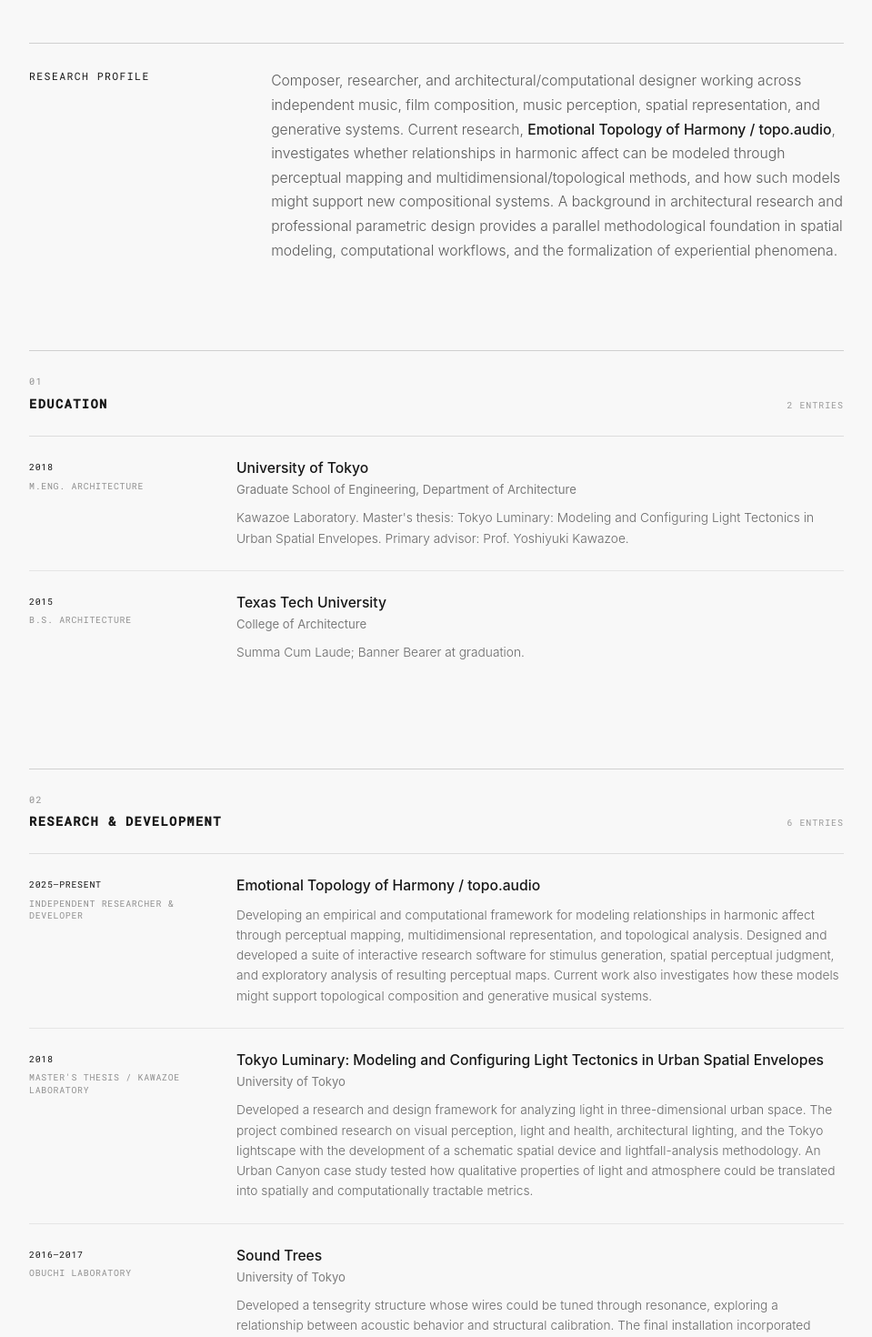
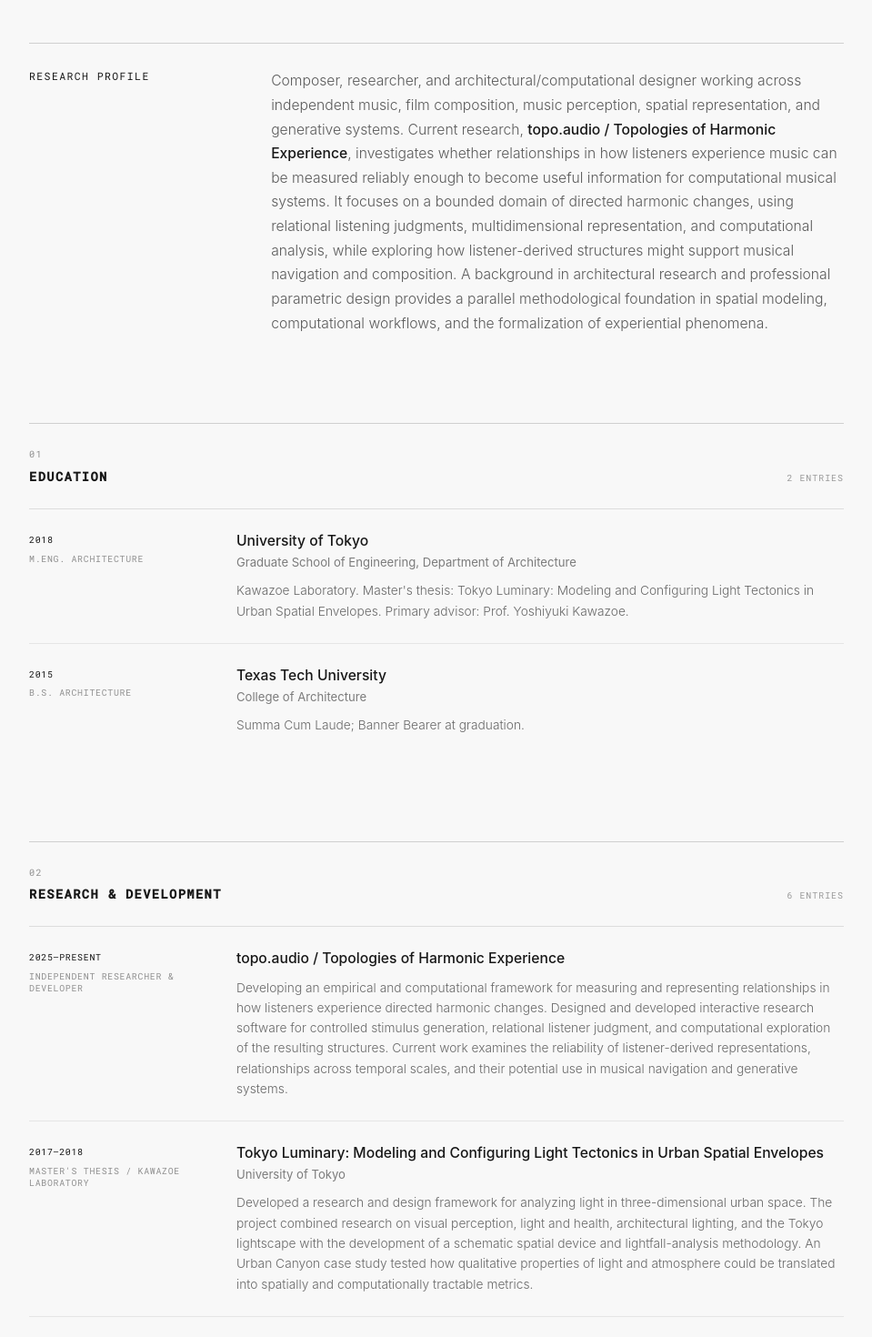
Before and after one commit to mcbeth-ty/topo-audio-site, a React (Vite) app: page /cv in a window 1280 px wide. Shown: the part 420-1890 px from the top of the page at 91% size, without its empty margins (280-1239 px from the left). Built offline with nearby package versions, Linux system fonts and the light colour scheme.

Commit message:
Update academic CV content and project framing

```diff
--- a/src/pages/CVPage.jsx
+++ b/src/pages/CVPage.jsx
@@ -1,3 +1,4 @@
+import { useEffect } from "react";
 import SiteMenu from "../components/SiteMenu";
 
 const cvSections = [
@@ -26,12 +27,12 @@
         items: [
             {
                 meta: ["2025–PRESENT", "INDEPENDENT RESEARCHER & DEVELOPER"],
-                title: "Emotional Topology of Harmony / topo.audio",
+                title: "topo.audio / Topologies of Harmonic Experience",
                 body:
-                    "Developing an empirical and computational framework for modeling relationships in harmonic affect through perceptual mapping, multidimensional representation, and topological analysis. Designed and developed a suite of interactive research software for stimulus generation, spatial perceptual judgment, and exploratory analysis of resulting perceptual maps. Current work also investigates how these models might support topological composition and generative musical systems.",
+                    "Developing an empirical and computational framework for measuring and representing relationships in how listeners experience directed harmonic changes. Designed and developed interactive research software for controlled stimulus generation, relational listener judgment, and computational exploration of the resulting structures. Current work examines the reliability of listener-derived representations, relationships across temporal scales, and their potential use in musical navigation and generative systems.",
             },
             {
-                meta: ["2018", "MASTER'S THESIS / KAWAZOE LABORATORY"],
+                meta: ["2017–2018", "MASTER'S THESIS / KAWAZOE LABORATORY"],
                 title:
                     "Tokyo Luminary: Modeling and Configuring Light Tectonics in Urban Spatial Envelopes",
                 subtitle: "University of Tokyo",
@@ -43,7 +44,7 @@
                 title: "Sound Trees",
                 subtitle: "University of Tokyo",
                 body:
-                    "Developed a tensegrity structure whose wires could be tuned through resonance, exploring a relationship between acoustic behavior and structural calibration. The final installation incorporated electromagnetic resonators to produce ambient sound.",
+                    "Developed and built a small-scale tensegrity installation prototype whose wires could be tuned through resonance, exploring the relationship between acoustic behavior and structural calibration. Electromagnetic resonators produced an ambient soundscape; the larger architectural installation remained a proposal.",
             },
             {
                 meta: ["2016–2017", "OBUCHI LABORATORY"],
@@ -76,7 +77,7 @@
                 title: "Tiger",
                 subtitle: "Dir. Anshul Chauhan",
                 body:
-                    "World premiere at the Busan International Film Festival in 2025; recipient of the Highlyfe Vision Award. Official closing film of MOOSIC LAB 2026; currently in its festival cycle.",
+                    "World premiere at the Busan International Film Festival in 2025; recipient of the Highlyfe Vision Award. Official closing film of MOOSIC LAB 2026; winner of Best Picture at MIX Milano 2026; currently in its festival cycle.",
             },
             {
                 meta: ["FORTHCOMING 2027", "DOCUMENTARY"],
@@ -104,6 +105,11 @@
                 meta: ["2025", "CAMPAIGN FILM"],
                 title: "Chanel Chance Tokyo 2025",
                 subtitle: "Sound Designer",
+            },
+            {
+                meta: ["2023", "SHORT FILM"],
+                title: "Dreamscapes",
+                subtitle: "Composer & Sound Designer",
             },
             {
                 meta: ["2026", "BRAND FILM"],
@@ -174,6 +180,13 @@
         title: "SELECTED EXHIBITIONS, COMPETITIONS & RECOGNITION",
         items: [
             {
+                meta: ["2025", "PRESENTATION"],
+                title: "Multiplying Analyses to Manage Design Overload",
+                subtitle: "Autodesk University · Nashville, USA",
+                body:
+                    "Presented a computational workflow connecting Rhino/Grasshopper and Autodesk Forma through Python and API-based data exchange, enabling automated environmental analysis and systematic comparison of design iterations.",
+            },
+            {
                 meta: ["2018", "HONORABLE MENTION"],
                 title: "Northern Lights Rooms",
                 subtitle: "Bee Breeders / Buildner",
@@ -190,9 +203,9 @@
             {
                 meta: ["2016", "EXHIBITION"],
                 title: "Parallels",
-                subtitle: "Texas Biennial; First Friday Art Trail",
+                subtitle: "Texas Student Biennial · AIA Houston / Architecture Center Houston",
                 body:
-                    "1:1 inhabitable installation developed from independent research into sub-horizontal and twilight light.",
+                    "Also exhibited through the First Friday Art Trail at the Louise Hopkins Underwood Center for the Arts.",
             },
             {
                 meta: ["2015", "FINALIST"],
@@ -259,6 +272,15 @@
 ];
 
 function CVPage() {
+    useEffect(() => {
+        const previousTitle = document.title;
+        document.title = "Tyler McBeth Academic CV";
+
+        return () => {
+            document.title = previousTitle;
+        };
+    }, []);
+
     return (
         <>
             <SiteMenu />
@@ -287,14 +309,17 @@
                                 Composer, researcher, and architectural/computational designer
                                 working across independent music, film composition, music
                                 perception, spatial representation, and generative systems.
-                                Current research, <em>Emotional Topology of Harmony / topo.audio</em>,
-                                investigates whether relationships in harmonic affect can be
-                                modeled through perceptual mapping and multidimensional/topological
-                                methods, and how such models might support new compositional
-                                systems. A background in architectural research and professional
-                                parametric design provides a parallel methodological foundation in
-                                spatial modeling, computational workflows, and the formalization
-                                of experiential phenomena.
+                                Current research, <em>topo.audio / Topologies of Harmonic Experience</em>,
+                                investigates whether relationships in how listeners experience music
+                                can be measured reliably enough to become useful information for
+                                computational musical systems. It focuses on a bounded domain of
+                                directed harmonic changes, using relational listening judgments,
+                                multidimensional representation, and computational analysis, while
+                                exploring how listener-derived structures might support musical
+                                navigation and composition. A background in architectural research
+                                and professional parametric design provides a parallel methodological
+                                foundation in spatial modeling, computational workflows, and the
+                                formalization of experiential phenomena.
                             </p>
                         </div>
                     </header>
```
